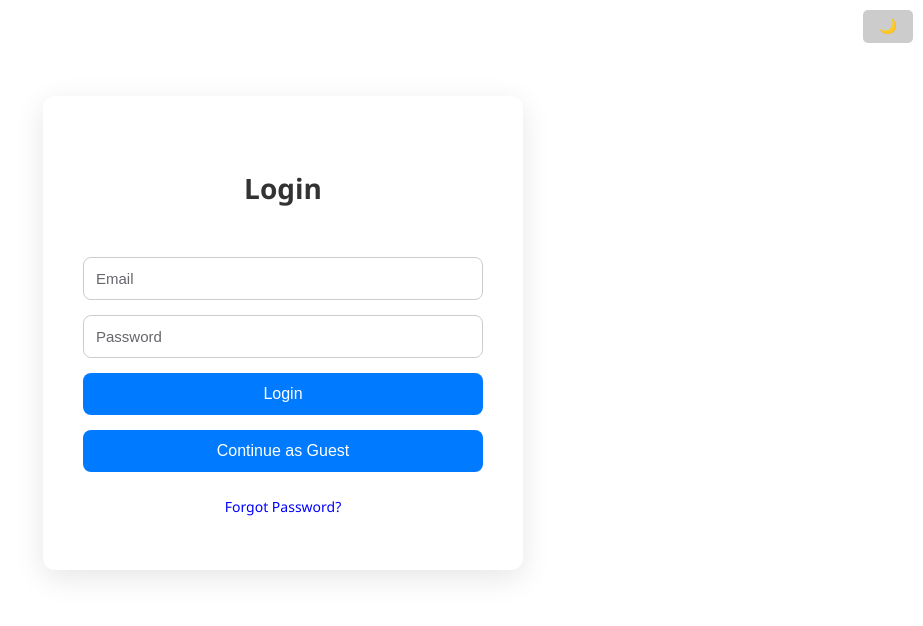
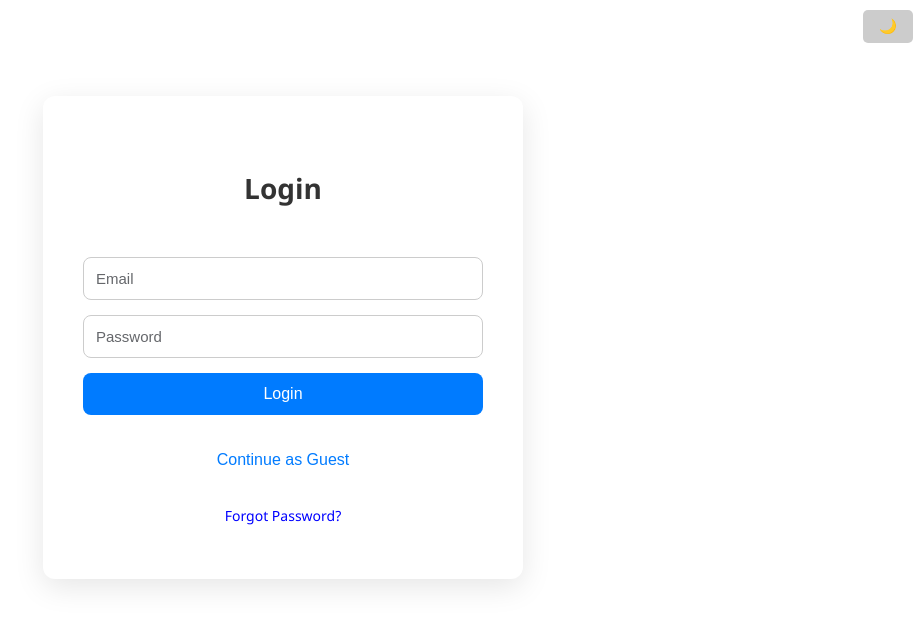
Before and after one commit to Samratroy2/Full_series_tracker, a React (Create React App) app in the folder frontend/: page /login in a window 1280 px wide. Shown: the top 626 px of the page, without its empty margins (357-1280 px from the left). Built offline with nearby package versions, Linux system fonts and the light colour scheme.

Commit message:
login page change

```diff
--- a/frontend/public/index.html
+++ b/frontend/public/index.html
@@ -1,4 +1,3 @@
-
 <!DOCTYPE html>
 <html lang="en">
   <head>
@@ -7,6 +6,10 @@
     <meta name="description" content="Track your anime and TV progress with ease. Join clubs, leave reviews, and get AI-powered recommendations." />
     <meta http-equiv="X-UA-Compatible" content="IE=edge" />
     <title>Anime Tracker</title>
+
+    <!-- Favicon logo -->
+    <link rel="icon" type="image/png" href="%PUBLIC_URL%/Samrat production.png" />
+
     <link rel="stylesheet" href="styles.css" />
   </head>
   <body>
--- a/frontend/src/pages/Login.css
+++ b/frontend/src/pages/Login.css
@@ -82,3 +82,11 @@
 .forgot-text a:hover {
   text-decoration: underline;
 }
+
+.guest{
+  margin-top: 9px !important;
+  color: #007bff !important;
+  background: none !important;
+  border: none !important;
+  cursor: pointer !important;
+}
--- a/frontend/src/pages/Login.js
+++ b/frontend/src/pages/Login.js
@@ -1,28 +1,32 @@
 // src/pages/Login.js
 import React, { useState } from 'react';
 import { useNavigate } from 'react-router-dom';
-import { useAuth } from '../contexts/AuthContext'; // ✅
-import './Login.css';
-
+import './Login.css'
 const Login = () => {
   const [email, setEmail] = useState('');
   const [password, setPassword] = useState('');
   const navigate = useNavigate();
-  const { login, continueAsGuest } = useAuth(); // ✅ use context functions
 
   const handleLogin = async () => {
-    const res = await login(email, password); // ✅ login from context
-    if (res.success) {
+    try {
+      const res = await fetch('http://localhost:5000/api/auth/login', {
+        method: 'POST',
+        headers: { 'Content-Type': 'application/json' },
+        body: JSON.stringify({ email, password }),
+      });
+
+      const data = await res.json();
+      if (!res.ok) throw new Error(data.message);
+
       alert('✅ Login successful');
-      navigate('/dashboard');
-    } else {
-      alert(`❌ ${res.message}`);
+      navigate('/dashboard', { state: { user: data.user } });
+    } catch (err) {
+      alert(`❌ ${err.message}`);
     }
   };
 
   const handleGuest = () => {
-    continueAsGuest(); // ✅ persist guest user
-    navigate('/dashboard');
+    navigate('/dashboard', { state: { guest: true } });
   };
 
   const handleForgotPassword = () => {
@@ -46,11 +50,8 @@ const Login = () => {
           onChange={(e) => setPassword(e.target.value)}
         />
         <button onClick={handleLogin}>Login</button>
-        <button type="button" onClick={handleGuest}>Continue as Guest</button>
-        <p
-          style={{ marginTop: '10px', cursor: 'pointer', color: 'blue' }}
-          onClick={handleForgotPassword}
-        >
+        <button type="button" className="guest" onClick={handleGuest}>Continue as Guest</button>
+        <p style={{ marginTop: '10px', cursor: 'pointer', color: 'blue' }} onClick={handleForgotPassword}>
           Forgot Password?
         </p>
       </form>
```
Also changed, not shown: frontend/public/Samrat production.png (added).
